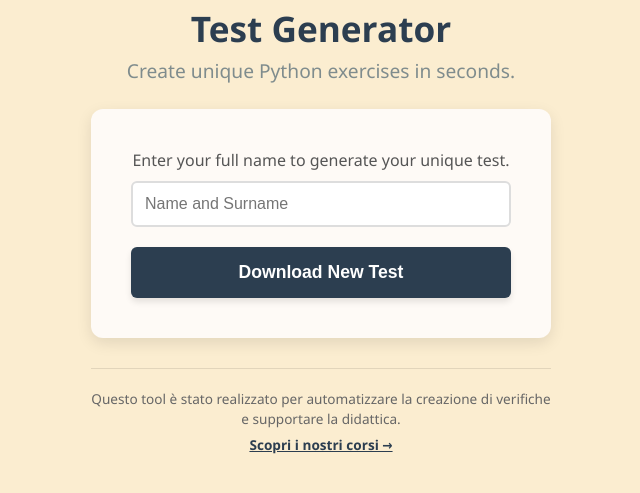
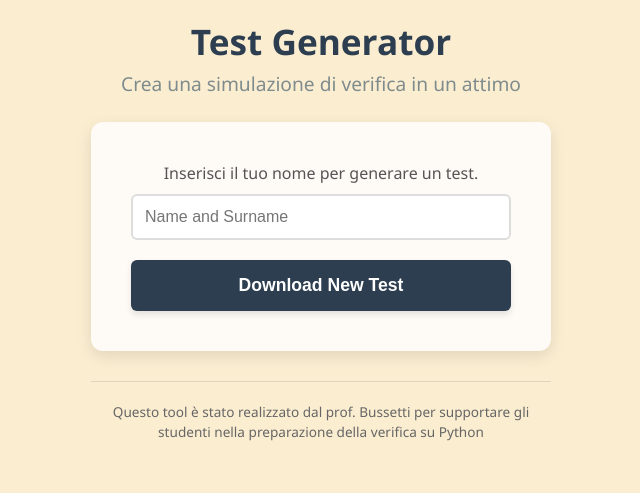
Before and after one commit to Biumsp/Test-Generator, a plain HTML site: page public/index.html in a window 1280 px wide. Shown: the part 237-730 px from the top of the page, without its empty margins (319-959 px from the left). Drawn offline with Linux system fonts and the light colour scheme.

```diff
--- a/public/index.html
+++ b/public/index.html
@@ -16,11 +16,11 @@
         </div>
 
         <h1>Test Generator</h1>
-        <p class="subtitle">Create unique Python exercises in seconds.</p>
+        <p class="subtitle">Crea una simulazione di verifica in un attimo</p>
 
         <div class="panel">
             <p style="margin-bottom: 10px; color: #555;">
-                Enter your full name to generate your unique test.
+                Inserisci il tuo nome per generare un test.
             </p>
 
             <input type="text" id="fullname" placeholder="Name and Surname"
@@ -35,8 +35,7 @@
         </div>
 
         <footer class="project-footer">
-            <p>Questo tool è stato realizzato per automatizzare la creazione di verifiche e supportare la didattica.</p>
-            <a href="https://www.qubyt.it" target="_blank" class="footer-link">Scopri i nostri corsi &rarr;</a>
+            <p>Questo tool è stato realizzato dal prof. Bussetti per supportare gli studenti nella preparazione della verifica su Python</p>
         </footer>
 
     </div>
```
Also changed, not shown: 1 other file.
